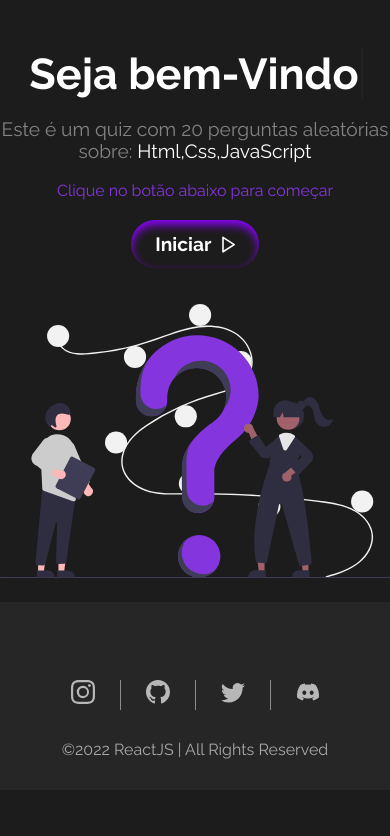
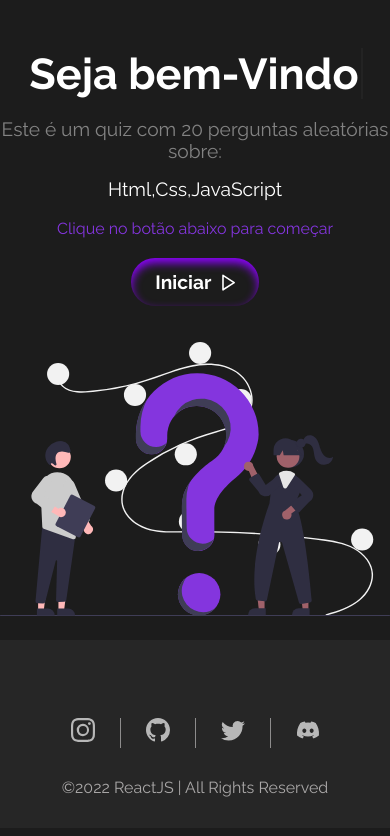
Before and after one commit to pablokaliel/react-quiz, a React (Create React App) app: page / in a window 390 px wide. Shown: the top 836 px of the page. Built offline with nearby package versions, Linux system fonts and the light colour scheme.

Commit message:
confg mobile

```diff
--- a/src/components/welcome/styles.css
+++ b/src/components/welcome/styles.css
@@ -87,3 +87,15 @@
   align-items: center;
   justify-content: center;
 }
+
+@media only screen and (max-width: 458px)  {
+ #welcome .description {
+  display: flex;
+  flex-direction: column;
+}
+
+#welcome .description span{
+   margin-top: 1rem;
+ }
+
+}
--- a/src/data/questions.js
+++ b/src/data/questions.js
@@ -20,7 +20,7 @@ const data = [
   ],
     answer: "color",
   },
-  {
+{
     question: "Para aumentar a fonte de um elemento utilizamos:",
     options: [
     "font",
@@ -163,12 +163,10 @@ const data = [
   },
   {
     question: "Como você insere um comentário em um arquivo CSS?",
-    options: [
-      "//comentario//",
-      "'comentario",
-      "/*comentario*/",
-      "//comentario",
-    ],
+   options: [
+     "'comentario",
+     "/*comentario*/",
+   ],
     answer: "/*comentario*/",
   },
   {
@@ -177,7 +175,8 @@ const data = [
     options: [
     "div.p",
     "div p",
-    "div + p "
+    "div + p ",
+    "div {p}"
   ],
     answer: "div p",
   },
@@ -185,6 +184,7 @@ const data = [
     question:
       "Como você adiciona uma cor de fundo para todos os elementos <h1>",
     options: [
+      "h1 {color:#FFF}",
       "h1 {background-color:#FFF}",
       "all.h1 {background-color:#FFF}",
       "h1.all {background-color:#FFF}",
```
